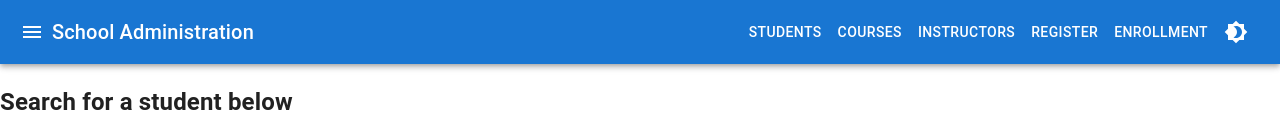
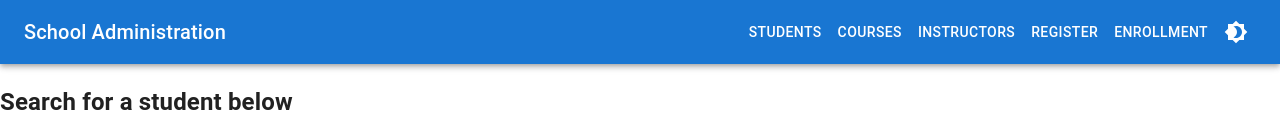
Before and after one commit to Gonzo2510/School-Administrative-Client, a React (Create React App) app in the folder client/: page / in a window 1280 px wide. Shown: the top 138 px of the page. Built offline with nearby package versions, Linux system fonts and the light colour scheme; no server answers.

Commit message:
remove menu button

```diff
--- a/client/src/components/NavBar.js
+++ b/client/src/components/NavBar.js
@@ -10,9 +10,6 @@ const NavBar = ({ isDarkMode, toggleTheme }) => {
   return (
     <AppBar position="static" color={isDarkMode ? 'default' : 'primary'}>
       <Toolbar>
-        <IconButton edge="start" color="inherit" aria-label="menu">
-          <MenuIcon />
-        </IconButton>
         <Typography variant="h6" style={{ flexGrow: 1 }}>
           School Administration
         </Typography>
```
